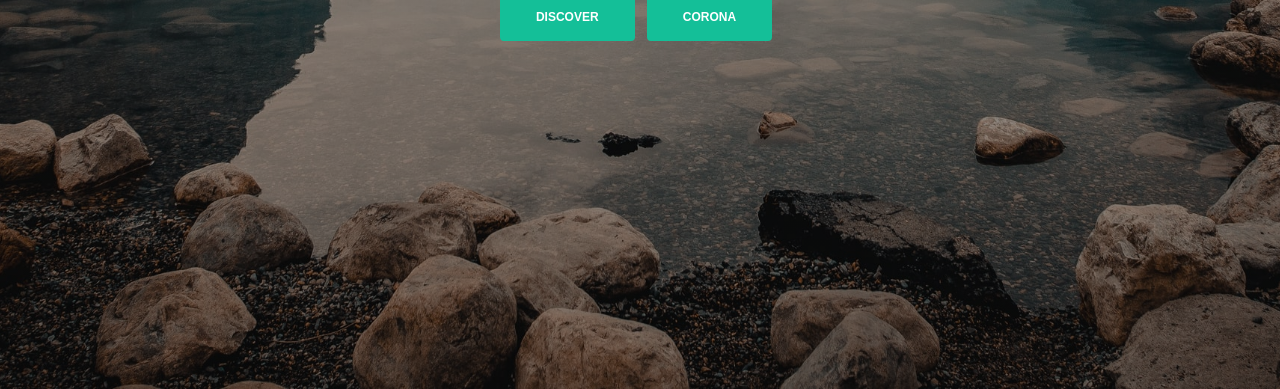
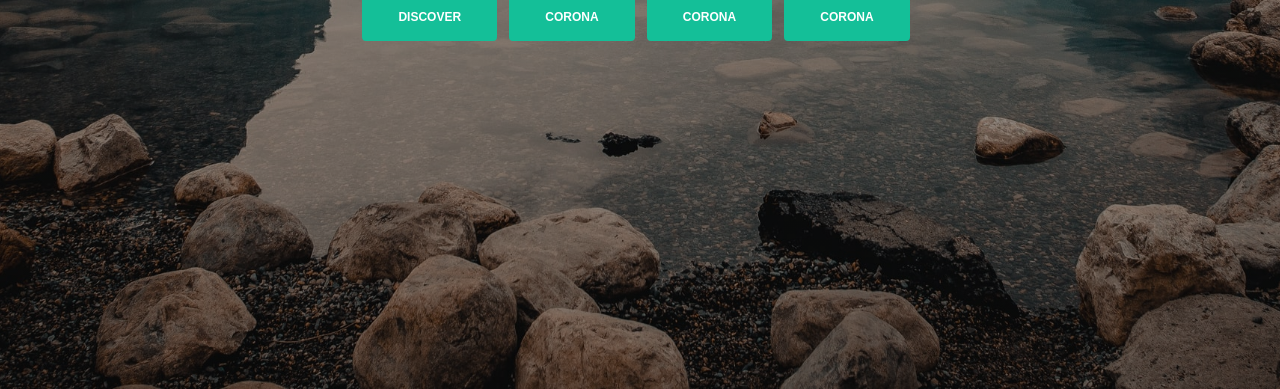
Before and after one commit to Prtmmoon/First_Attempt, a plain HTML site: page index.html in a window 1280 px wide. Shown: the part 419-808 px from the top of the page. Drawn offline with Linux system fonts and the light colour scheme; files whose address does not match are found by name.

Commit message:
Update index.html

```diff
--- a/index.html
+++ b/index.html
@@ -36,6 +36,8 @@
                             <!-- <p class="p-heading p-large">Aria is a top consultancy company specializing in business growth using online marketing and conversion optimization tactics</p> -->
                             <a class="btn-solid-lg page-scroll" href="source/Samdani.html">DISCOVER</a>
 				<a class="btn-solid-lg page-scroll" href="source/test.html">CORONA</a>
+				<a class="btn-solid-lg page-scroll" href="source/image to 64.html">CORONA</a>
+				<a class="btn-solid-lg page-scroll" href="source/base64toimage.html">CORONA</a>
                         </div>
                         </div>
                     </div> <!-- end of col -->
```
